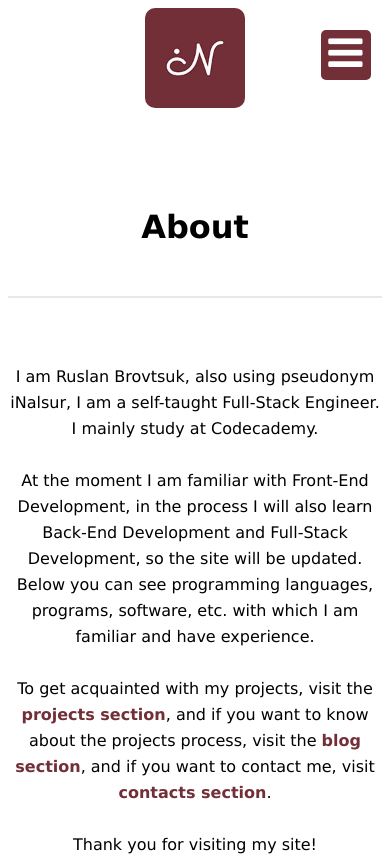
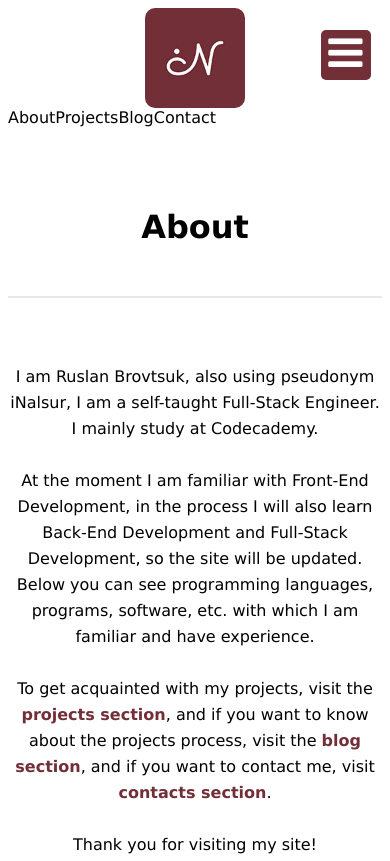
Before and after one commit to iNalsur/inalsur.github.io, a plain HTML site: page index.html in a window 390 px wide. Shown: the top 861 px of the page. Drawn offline with nearby package versions, Linux system fonts and the light colour scheme.

Commit message:
Added navigation list for navigation mobile button

```diff
--- a/index.html
+++ b/index.html
@@ -44,6 +44,22 @@
             </div>
             <div id="navigationClose">
                 <i class="fa fa-close"></i>
+            </div>
+            <div id="navList">
+                <ul>
+                    <li>
+                        <a id="aboutMobile">About</a>
+                    </li>
+                    <li>
+                        <a id="projectsMobile">Projects</a>
+                    </li>
+                    <li>
+                        <a id="blogMobile">Blog</a>
+                    </li>
+                    <li>
+                        <a id="contactMobile">Contact</a>
+                    </li>
+                </ul>
             </div>
         </div>
     </header>
```
